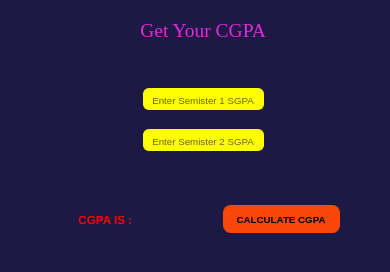
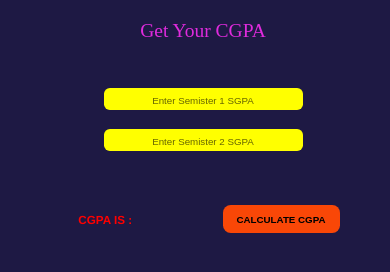
Before and after one commit to KishoreK214/Project-2, a plain HTML site: page index4.html in a window 390 px wide. Drawn offline with Linux system fonts and the light colour scheme.

Commit message:
new project

```diff
--- a/static/css/style4.css
+++ b/static/css/style4.css
@@ -80,4 +80,7 @@ button:hover{
     .main{
         flex-direction: column;
     }
+    input{
+        width: 50vw;
+    }
 }
```
